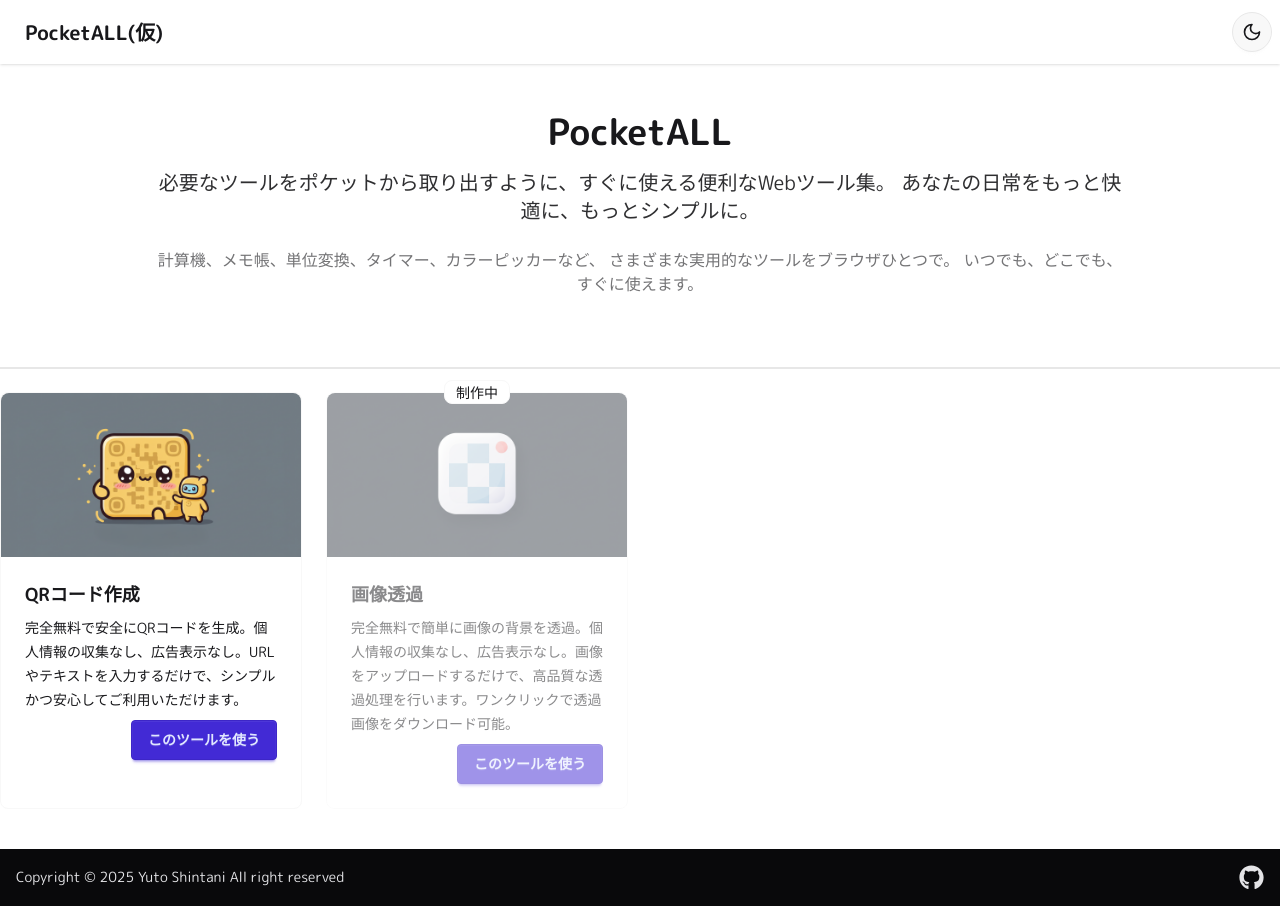
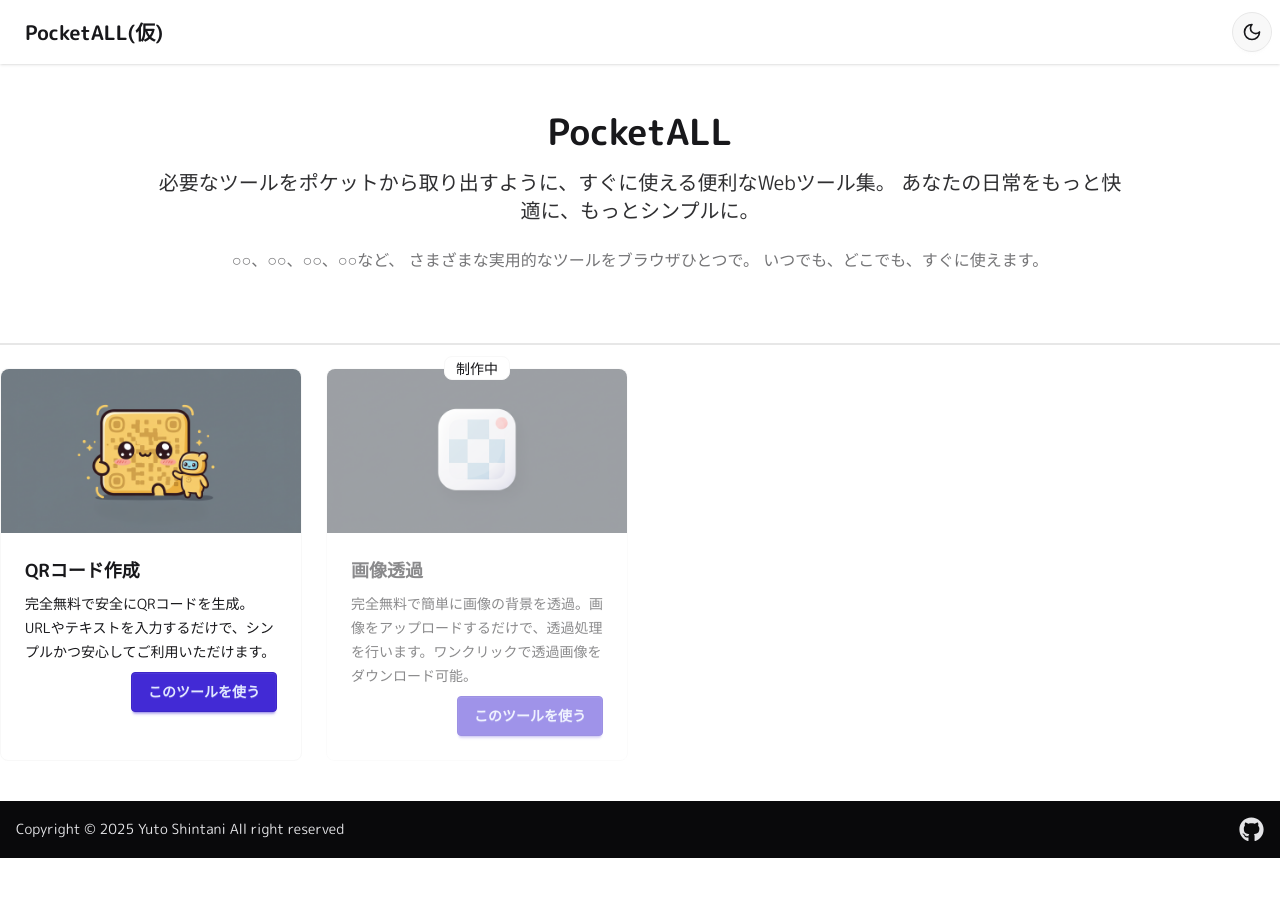
Before and after one commit to yuto0623/pocket-all, a Next.js app: page / in a window 1280 px wide. After the commit the page ends 858 px from the top, so only its background shows below. Built offline with nearby package versions, Linux system fonts and the light colour scheme; no server answers.

Commit message:
Update tool descriptions for clarity and conciseness

```diff
--- a/app/page.tsx
+++ b/app/page.tsx
@@ -23,7 +23,7 @@ const Tools: Tool[] = [
 			/>
 		),
 		description:
-			"完全無料で安全にQRコードを生成。個人情報の収集なし、広告表示なし。URLやテキストを入力するだけで、シンプルかつ安心してご利用いただけます。",
+			"完全無料で安全にQRコードを生成。URLやテキストを入力するだけで、シンプルかつ安心してご利用いただけます。",
 	},
 	{
 		title: "画像透過",
@@ -38,7 +38,7 @@ const Tools: Tool[] = [
 		),
 		indicator: "制作中",
 		description:
-			"完全無料で簡単に画像の背景を透過。個人情報の収集なし、広告表示なし。画像をアップロードするだけで、高品質な透過処理を行います。ワンクリックで透過画像をダウンロード可能。",
+			"完全無料で簡単に画像の背景を透過。画像をアップロードするだけで、透過処理を行います。ワンクリックで透過画像をダウンロード可能。",
 	},
 ];
 
@@ -55,8 +55,7 @@ export default function Home() {
 							あなたの日常をもっと快適に、もっとシンプルに。
 						</p>
 						<p className="text-md text-base-content/60">
-							計算機、メモ帳、単位変換、タイマー、カラーピッカーなど、
-							さまざまな実用的なツールをブラウザひとつで。
+							○○、○○、○○、○○など、 さまざまな実用的なツールをブラウザひとつで。
 							いつでも、どこでも、すぐに使えます。
 						</p>
 					</div>
```
